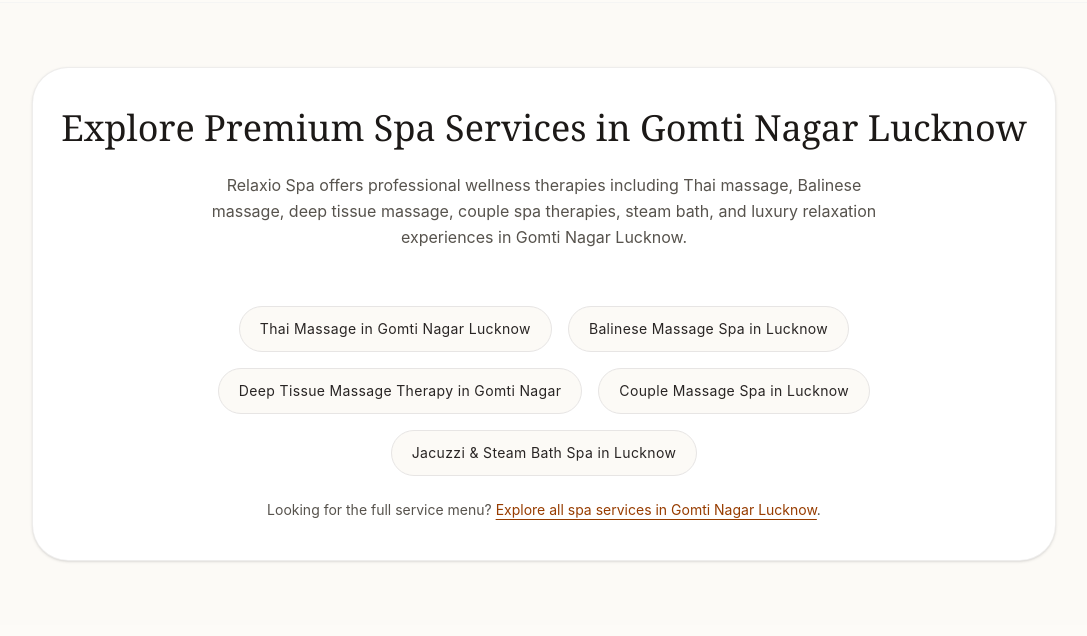
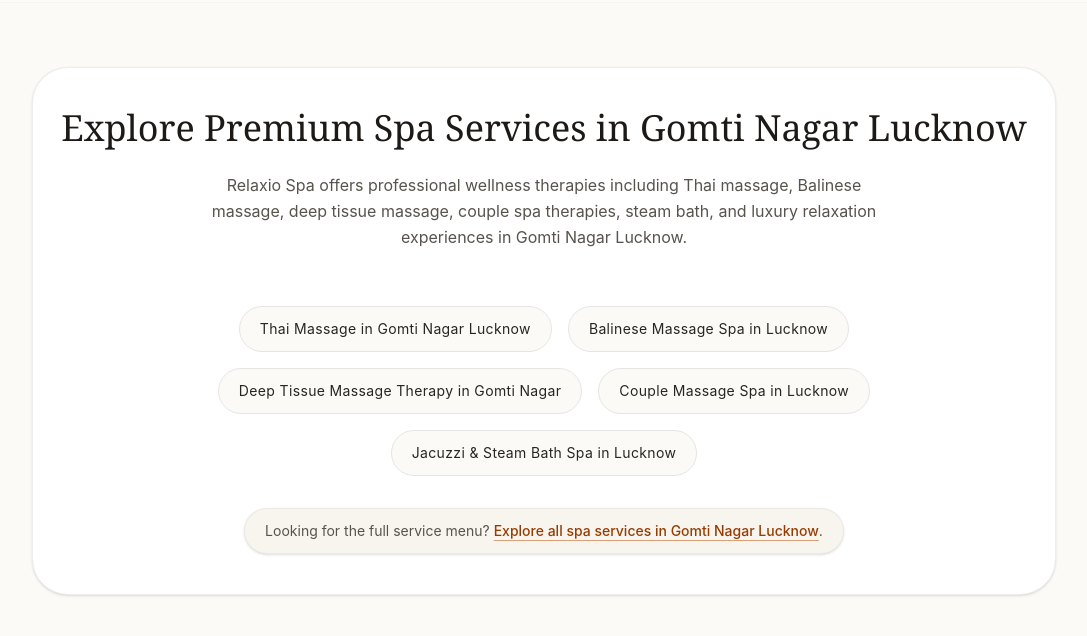
Before and after one commit to verpankaj2025-ops/relaxio-spa-gomti-nagar, a Next.js app: page / in a window 1280 px wide. Shown: the part 1904-2540 px from the top of the page, without its empty margins (96-1183 px from the left). Built offline with nearby package versions, Linux system fonts and the light colour scheme; a web font is replaced by a local one.

Commit message:
Improve homepage SEO sections and footer layout

```diff
--- a/app/page.tsx
+++ b/app/page.tsx
@@ -163,7 +163,7 @@
             Relaxio Spa offers professional wellness therapies including Thai massage, Balinese massage, deep tissue
             massage, couple spa therapies, steam bath, and luxury relaxation experiences in Gomti Nagar Lucknow.
           </p>
-          <nav className="flex flex-wrap justify-center gap-4 pt-2" aria-label="Spa services">
+          <nav className="flex max-w-4xl mx-auto flex-wrap justify-center gap-3 sm:gap-4 pt-2" aria-label="Spa services">
             {seoPillLinks.map((item) => (
               <Link
                 key={item.href}
@@ -175,9 +175,13 @@
               </Link>
             ))}
           </nav>
-          <p className="mt-6 text-center text-sm text-stone-600">
+          <p className="mt-8 mx-auto max-w-fit rounded-full border border-stone-200/70 bg-[#f8f5ef] px-5 py-3 text-center text-xs sm:text-sm text-stone-600 shadow-sm">
             Looking for the full service menu?{" "}
-            <Link href="/services" prefetch={false} className="text-amber-800 underline underline-offset-4">
+            <Link
+              href="/services"
+              prefetch={false}
+              className="font-medium text-amber-800 underline decoration-amber-700/50 underline-offset-4"
+            >
               Explore all spa services in Gomti Nagar Lucknow
             </Link>
             .
--- a/components/home/BlogSection.tsx
+++ b/components/home/BlogSection.tsx
@@ -41,9 +41,13 @@
         <p className="text-stone-600 text-lg mt-4 mb-10 max-w-2xl mx-auto leading-relaxed text-center">
           Explore wellness insights, massage therapy benefits, and premium spa experiences designed for relaxation and rejuvenation.
         </p>
-        <p className="text-center text-sm text-stone-600 mb-10">
+        <p className="mx-auto mb-12 max-w-fit rounded-full border border-stone-200/70 bg-[#fcfaf6] px-5 py-3 text-center text-xs sm:text-sm text-stone-600 shadow-sm">
           Want more topic-specific guidance?{" "}
-          <Link href="/blog" prefetch={false} className="text-amber-800 underline underline-offset-4">
+          <Link
+            href="/blog"
+            prefetch={false}
+            className="font-medium text-amber-800 underline decoration-amber-700/50 underline-offset-4"
+          >
             Browse the full Wellness Journal
           </Link>
           .
--- a/components/layout/Footer.tsx
+++ b/components/layout/Footer.tsx
@@ -37,14 +37,14 @@
         </div>
 
         <div>
-          <h4 className="text-white text-lg font-serif mb-6 tracking-wide">Quick Links</h4>
-          <ul className="space-y-4 font-light">
+          <h4 className="text-white text-lg font-serif mb-5 tracking-wide">Quick Links</h4>
+          <ul className="space-y-1.5 font-light">
             {footerLinks.map((link) => (
               <li key={link.href}>
                 <Link
                   href={link.href}
                   prefetch={false}
-                  className="inline-flex min-h-[44px] items-center py-2 hover:text-[#d4af37] transition-colors"
+                  className="inline-flex min-h-[38px] items-center py-1.5 hover:text-[#d4af37] transition-colors"
                 >
                   {link.label}
                 </Link>
@@ -80,14 +80,14 @@
 
       <div className="border-t border-stone-800 mt-12 pt-8">
         <div className="max-w-7xl mx-auto px-4">
-          <h3 className="text-xl font-serif text-white mb-6">Popular Wellness Services</h3>
-          <nav className="space-y-2 text-sm" aria-label="Footer services">
+          <h3 className="text-xl font-serif text-white mb-5">Popular Wellness Services</h3>
+          <nav className="flex flex-wrap gap-x-5 gap-y-2 text-sm" aria-label="Footer services">
             {seoLinks.map((link) => (
               <Link
                 key={link.href}
                 href={link.href}
                 prefetch={false}
-                className="text-stone-400 hover:text-amber-400 transition-colors inline-flex min-h-[44px] items-center py-2"
+                className="text-stone-400 hover:text-amber-400 transition-colors inline-flex min-h-[36px] items-center py-1 leading-relaxed"
               >
                 {link.label}
               </Link>
```
